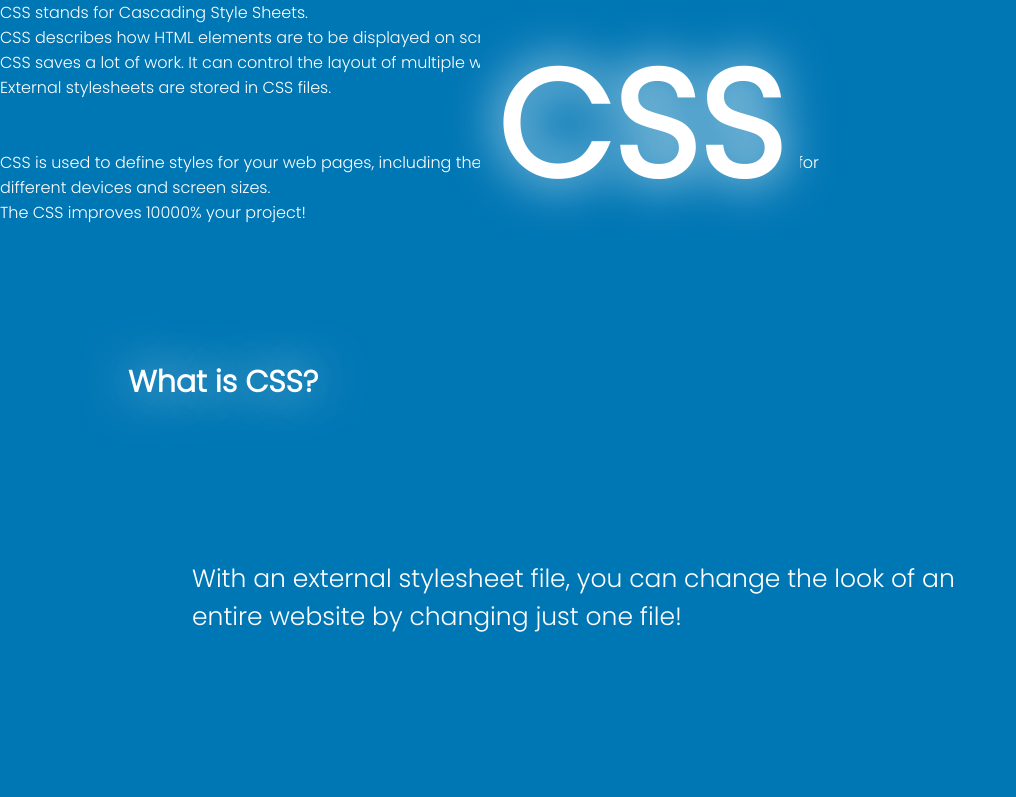
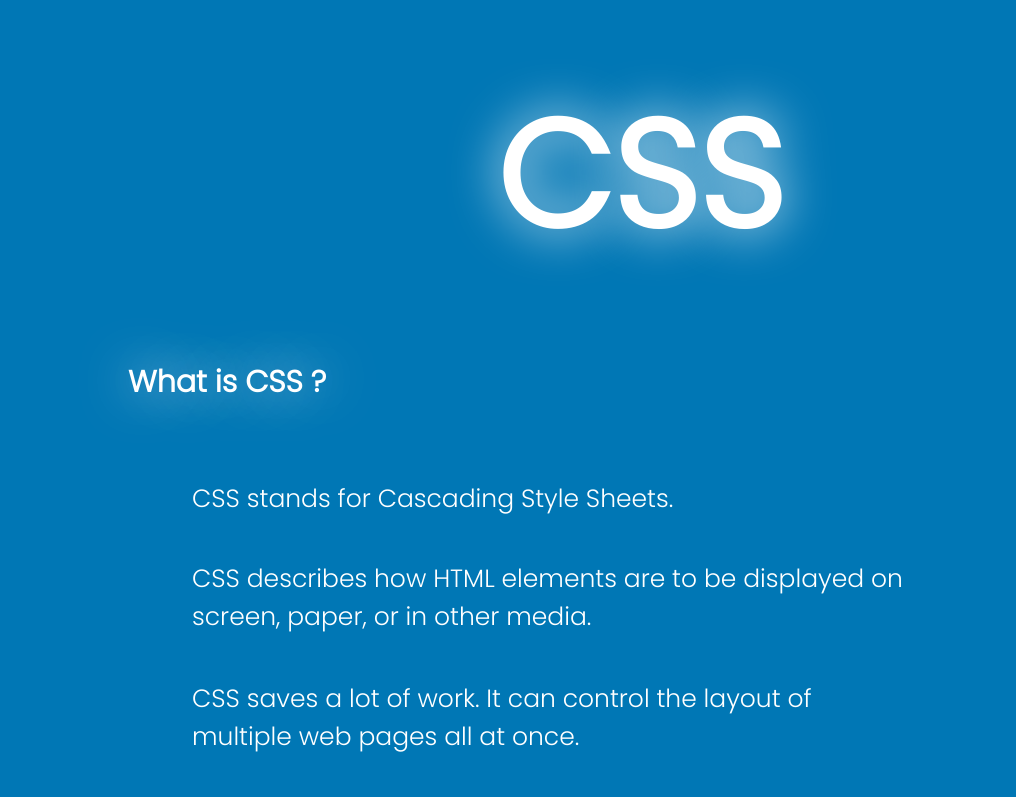
Before and after one commit to eujoaolima/CSS-page, a plain HTML site: page index.html in a window 1280 px wide. Shown: the top 797 px of the page, without its empty margins (0-1016 px from the left). Drawn offline with Linux system fonts and the light colour scheme.

Commit message:
Update index.html

```diff
--- a/index.html
+++ b/index.html
@@ -12,30 +12,37 @@
         <h1 class="title">CSS</h1>
 
         <section class="text-1">
-            <h2 id="subtitle-1">What is CSS?</h2>
+            <h2 id="subtitle-1">What is CSS ?</h2>
 
-            <p id="paragraph">CSS stands for Cascading Style Sheets.</p>
-            <p id="paragraph">CSS describes how HTML elements are to be displayed on screen, paper, or in other media.</p>
-            <p id="paragraph">CSS saves a lot of work. It can control the layout of multiple web pages all at once.</p>
-            <p id="paragraph">External stylesheets are stored in CSS files.</p>
+            <p id="paragraph-1">CSS stands for Cascading Style Sheets.</p>
+            <p id="paragraph-2">CSS describes how HTML elements are to be displayed on screen, paper, or in other media.</p>
+            <p id="paragraph-3">CSS saves a lot of work. It can control the layout of multiple web pages all at once.</p>
+            <p id="paragraph-4">External stylesheets are stored in CSS files.</p>
             <p id="font-1"><i>(Font: <a id="link" href="https://www.w3schools.com/css/css_intro.asp">https://www.w3schools.com/css/css_intro.asp</a>)</i></p>
         </section>
 
         <section class="text-2">
             <h2 id="subtitle-2">Why Use CSS?</h2>
 
-            <p id="paragraph">CSS is used to define styles for your web pages, including the design, layout and variations in display for</p>
-            <p id="paragraph">different devices and screen sizes.</p>
-            <p id="paragraph-2">The style definitions are normally saved in external .css files.</p>
-            <p id="paragraph-2">With an external stylesheet file, you can change the look of an entire website by changing just one file!</p>
+            <p id="paragraph-5">CSS is used to define styles for your web pages, including the design, layout and variations in display for different devices and screen sizes.</p>
+            <p id="paragraph-6">The style definitions are normally saved in external .css files.</p>
+            <p id="paragraph-7">With an external stylesheet file, you can change the look of an entire website by changing just one file!</p>
 
             <p id="font-2">(Font: <a id="link" href="https://www.w3schools.com/css/css_intro.asp">https://www.w3schools.com/css/css_intro.asp</a>)</p>
             <img id="image-skeleton"src="Skeleton-2.jpg" height="250">
             <p id="html">HTML</p>
             <img id="image-ninjago"src="Lego-Ninjago.jpg" height="250">
             <p id="css">CSS</p>
-            <p id="subtle-1">The CSS improves 10000% your project!</p>
         </section>
     </main>
+
+    <footer>
+        <p id="paragraph-footer">All rights reserved. Images:
+            <a id="link-2" href="https://empow-her.com/changemaker/mathilde-pelouzet-oikos/">
+                empow-her,</a>
+            <a id="link-2" href="https://www.planetanerdgeek.com/lloyd-garmadonninja-verde-skybound-s6-minifigura-de-montar-ninjago/prod-8582207/">
+                planetanerdgeek.</a>
+            </p>
+    </footer>
 </body>
 </html>
```
